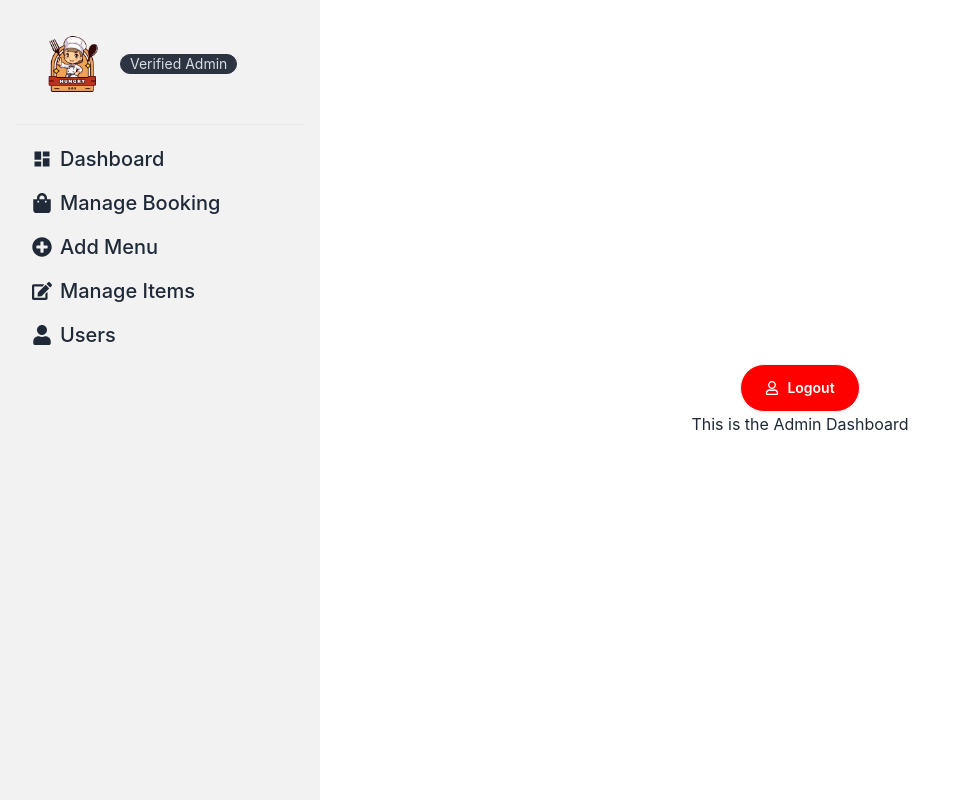
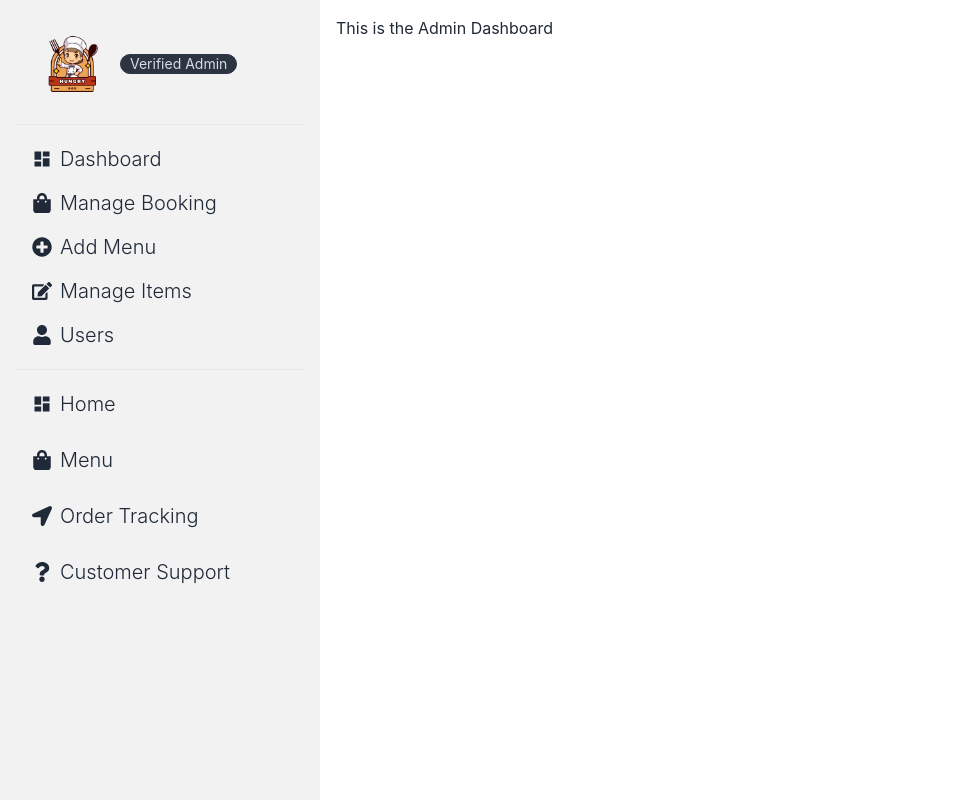
Before and after one commit to farhanshahriyar/Eatme-client, a React (Vite) app: page /dashboard in a window 1280 px wide. Shown: the whole page, without its empty margins (0-955 px from the left). Built offline with nearby package versions, Linux system fonts and the light colour scheme; no server answers; sample sign-in values are in the browser's storage.

Commit message:
added dashboard sidepanel

```diff
--- a/src/layout/Dashboard/Dashboard.jsx
+++ b/src/layout/Dashboard/Dashboard.jsx
@@ -1,31 +1,69 @@
 import React from "react";
 import { Link, Outlet } from "react-router-dom";
 import { MdDashboard } from "react-icons/md";
-import { FaEdit, FaPlusCircle, FaRegUser, FaShoppingBag, FaUser } from "react-icons/fa";
+import {
+  FaEdit,
+  FaLocationArrow,
+  FaPlusCircle,
+  FaQuestion,
+  FaRegUser,
+  FaShoppingBag,
+  FaUser,
+} from "react-icons/fa";
 import logoImg from "../../../public/logo.png";
 
 const Dashboard = () => {
+  const sharedLinks = (
+    <>
+      <li className="mt-3">
+        <Link to="/">
+          <MdDashboard />
+          Home
+        </Link>
+      </li>
+      <li className="mt-3">
+        <Link to="/menu">
+          <FaShoppingBag/>
+          Menu
+        </Link>
+      </li>
+      <li className="mt-3">
+        <Link to="/">
+          <FaLocationArrow />
+          Order Tracking
+        </Link>
+      </li>
+      <li className="mt-3">
+        <Link to="/">
+          <FaQuestion/>
+          Customer Support
+        </Link>
+      </li>
+    </>
+  );
+
   return (
     <div>
       <div className="drawer sm:drawer-open">
         <input id="my-drawer-2" type="checkbox" className="drawer-toggle" />
-        <div className="drawer-content flex flex-col sm:items-center sm:justify-center my-2">
+        <div className="drawer-content flex flex-col sm:items-start sm:justify-start my-2">
           {/* Page content here */}
           <div className="flex items-center justify-between mx-4">
-          <label
-            htmlFor="my-drawer-2"
-            className="btn bg-red-600 hover:bg-black drawer-button lg:hidden"
-          >
-            <MdDashboard className=" text-white"/>
-          </label>
-          <button
-              className="btn rounded-full px-6 flex item-center gap-2 bg-[#F00] text-[#FFFFFF] hover:bg-[#FF8938] hover:text-white"
+            <label
+              htmlFor="my-drawer-2"
+              className="btn bg-red-600 hover:bg-black drawer-button lg:hidden"
             >
+              <MdDashboard className=" text-white" />
+            </label>
+            <button className="btn rounded-full px-6 flex item-center gap-2 bg-[#F00] text-[#FFFFFF] hover:bg-[#FF8938] hover:text-white sm:hidden">
               <FaRegUser />
               Logout
             </button>
           </div>
-          <Outlet />
+          {/* outlet */}
+          <div className="mt-5 md:mt-2 mx-4">
+            <Outlet />
+          </div>
         </div>
         <div className="drawer-side">
           <label
@@ -42,7 +80,7 @@ const Dashboard = () => {
               </Link>
             </li>
             <hr></hr>
-            <div className="text-xl font-medium">
+            <div className="text-xl font-light">
               <li className="mt-3">
                 <Link to="/dashboard">
                   <MdDashboard />
@@ -68,11 +106,18 @@ const Dashboard = () => {
                 </Link>
               </li>
               <li>
-                <Link to="/dashboard/users">
+                <Link to="/dashboard/users" className="mb-3">
                   <FaUser />
                   Users
                 </Link>
               </li>
+
+              <hr></hr>
+
+              {/* Shared */}
+              {
+                sharedLinks
+              }
             </div>
           </ul>
         </div>
```
